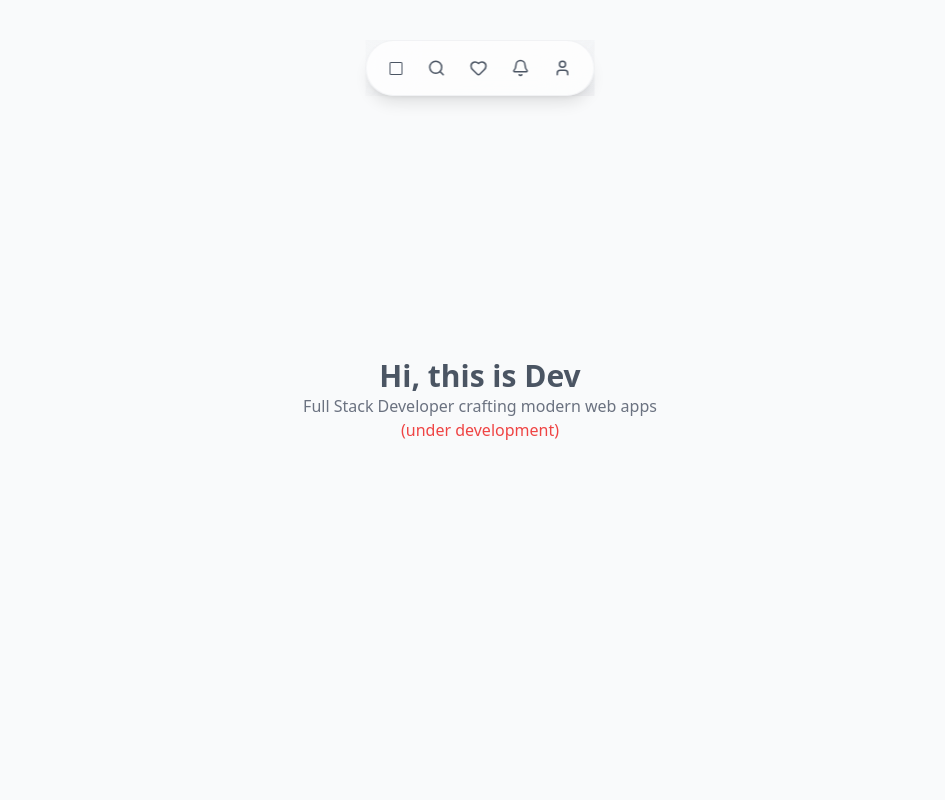
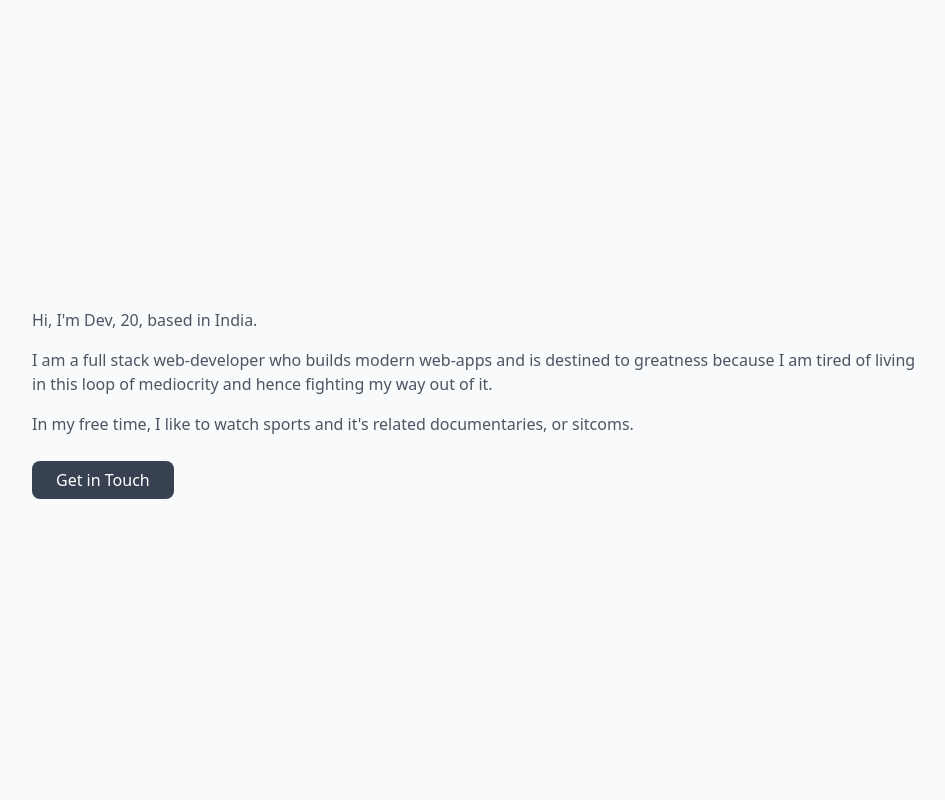
Before and after one commit to SuperrJoey/portfolio, a Next.js app: page / in a window 1280 px wide. Shown: the top 800 px of the page, without its empty margins (160-1105 px from the left). Built offline with nearby package versions, Linux system fonts and the light colour scheme.

Commit message:
redesigned hero

```diff
--- a/app/components/Hero.tsx
+++ b/app/components/Hero.tsx
@@ -1,16 +1,47 @@
 export default function Hero() {
     return (
-        <section id="home" className="min-h-screen bg-gray-50 flex items-center justify-center">
-            <div className="text-center">
-                <h1 className="text-3xl font-bold text-gray-600">
-                    Hi, this is Dev
-                </h1>
-                <p className="text-gray-500">
-                    Full Stack Developer crafting modern web apps
-                </p>
-                <p className="text-red-500">
-                    (under development)
-                </p>
+        <section id="home" className="min-h-screen bg-gray-50 flex items-center justify-center px-8">
+            <div className="max-w-4xl w-full flex items-center gap-16">
+                {/*Photo*/}
+                {/* <div className="flex-shrink-0">
+                    <div className="w-64 h-64 rounded-full overflow-hidden bg-gray-100 border border-gray-200">
+                        <img
+                            src="./dev-photo.png"
+                            alt="Profile"
+                            className="w-full h-full object-cover"
+                        />
+                    </div>
+                </div> */}
+
+                {/* About section */}
+                <div className="space-y-4">
+                    {/* <div>
+                        <h1 className="text-4xl text-gray-900 mb-2">
+                            Hi, I'm Dev.
+                        </h1>
+                    </div> */}
+
+                    <p className="text-gray-600">
+                        Hi, I'm Dev, 20, based in India.
+                    </p>
+
+                    <p className="text-gray-600">
+                        I am a full stack web-developer who builds modern web-apps and is destined to greatness because I am
+                        tired of living in this loop of mediocrity and hence fighting my way out of it.
+                    </p>
+                    <p className="text-gray-600">
+                        In my free time, I like to watch sports and it's related documentaries, or sitcoms.
+                    </p>
+
+                    <div className="pt-4">
+                        <a
+                            href=""
+                            className="px-6 py-2 bg-gray-700 text-white hover:bg-gray-800 transition-colors rounded-lg"
+                        >
+                            Get in Touch
+                        </a>
+                    </div>
+                </div>
             </div>
         </section>
     )
--- a/app/components/Navbar.tsx
+++ /dev/null
@@ -1,80 +0,0 @@
-'use client'
-
-import { useState } from 'react';
-import { Home, Search, Heart, User, Settings, Bell } from 'lucide-react';
-
-interface NavItem {
-  id: string;
-  icon: React.ReactNode;
-  label: string;
-}
-
-const navItems: NavItem[] = [
-  { id: 'projects', icon: <svg width="15" height="15" viewBox="0 0 15 15" fill="none" xmlns="http://www.w3.org/2000/svg"><path d="M12.5 2H2.5C2.22386 2 2 2.22386 2 2.5V12.5C2 12.7761 2.22386 13 2.5 13H12.5C12.7761 13 13 12.7761 13 12.5V2.5C13 2.22386 12.7761 2 12.5 2ZM2.5 1C1.67157 1 1 1.67157 1 2.5V12.5C1 13.3284 1.67157 14 2.5 14H12.5C13.3284 14 14 13.3284 14 12.5V2.5C14 1.67157 13.3284 1 12.5 1H2.5Z" fill="currentColor" fill-rule="evenodd" clip-rule="evenodd"></path></svg>, label: 'Projects' },
-  { id: 'search', icon: <Search size={18} />, label: 'Search' },
-  { id: 'heart', icon: <Heart size={18} />, label: 'Favorites' },
-  { id: 'bell', icon: <Bell size={18} />, label: 'Notifications' },
-  { id: 'user', icon: <User size={18} />, label: 'Profile' },
-];
-
-const MinimalNavbar = () => {
-  const [activeItem, setActiveItem] = useState<string>('home');
-  const [hoveredItem, setHoveredItem] = useState<string | null>(null);
-
-  return (
-         <nav className='absolute  top-6 left-1/2 transform -translate-x-1/2 z-50 mt-4'>
-    <div className="bg-gradient-to-br from-gray-50 to-gray-100 flex items-center justify-center relative">
-      <div className="absolute inset-0 overflow-hidden">
-        <div className="absolute w-96 h-96 bg-gray-200/30 rounded-full blur-3xl top-10 left-10"></div>
-        <div className="absolute w-64 h-64 bg-gray-300/20 rounded-full blur-3xl bottom-10 right-10"></div>
-      </div>
-
-      <div className="relative z-10">
-        <nav className="bg-white/80 backdrop-blur-xl border border-gray-200/50 rounded-full px-3 py-2 shadow-lg transition-all duration-300 hover:bg-white/90 hover:border-gray-300/60 hover:shadow-xl hover:-translate-y-0.5">
-          <div className="flex items-center space-x-1">
-            {navItems.map((item, index) => (
-              <button
-                key={item.id}
-                onClick={() => setActiveItem(item.id)}
-                onMouseEnter={() => setHoveredItem(item.id)}
-                onMouseLeave={() => setHoveredItem(null)}
-                className={`relative p-2.5 rounded-full transition-all duration-200 group/item ${
-                  activeItem === item.id
-                    ? 'bg-gray-900 text-white shadow-md'
-                    : 'text-gray-600 hover:text-gray-900 hover:bg-gray-100/80'
-                }`}
-                style={{
-                  transitionDelay: `${index * 30}ms`,
-                }}
-              >
-                <div className={`transition-all duration-200 ${
-                  hoveredItem === item.id && activeItem !== item.id ? 'scale-110' : 'scale-100'
-                }`}>
-                  {item.icon}
-                </div>
-
-                {activeItem === item.id && (
-                  <div className="absolute -bottom-0.5 left-1/2 transform -translate-x-1/2 w-1 h-1 bg-gray-900 rounded-full"></div>
-                )}
-
-                {hoveredItem === item.id && (
-                  <div className="absolute -top-10 left-1/2 transform -translate-x-1/2 bg-gray-900 text-white text-xs px-2 py-1 rounded-md whitespace-nowrap animate-in fade-in slide-in-from-bottom-1 duration-150">
-                    {item.label}
-                    <div className="absolute top-full left-1/2 transform -translate-x-1/2 w-0 h-0 border-l-2 border-r-2 border-t-2 border-transparent border-t-gray-900"></div>
-                  </div>
-                )}
-
-                <div className="absolute inset-0 rounded-full opacity-0 group-active/item:opacity-100 bg-gray-200 animate-ping pointer-events-none"></div>
-              </button>
-            ))}
-          </div>
-
-          <div className="absolute inset-0 rounded-full bg-white/20 opacity-0 group-hover:opacity-100 transition-opacity duration-300 blur-sm -z-10"></div>
-        </nav>
-      </div>
-    </div>
-    </nav>
-  );
-};
-
-export default MinimalNavbar;
--- a/app/data/projects.ts
+++ b/app/data/projects.ts
@@ -7,7 +7,8 @@ export interface Project {
     links: {
         live?: string;
         github?: string;
-    }
+    },
+    // featured
 }
 
 export const projects: Project[] = [
@@ -23,7 +24,35 @@ export const projects: Project[] = [
         }
     },
     {
-        id:
-    }
+        id: "project-2",
+        title: "DevTerrain",
+        description: "Turn your GitHub contributions into lively 3D Landscapes",
+        image: "",
+        techStack: [""],
+        links: {
+            live: "",
+            github: ""
+        }
+    },
+    {
+        id: "project-3",
+        title: "CineFlix",
+        description: "A full stack web-app designed to manage theatre bookings",
+        image: "",
+        techStack: [""],
+        links: {
+            live: "",
+            github: ""
+        }
+    },
+]
 
-]
+//helper function to work with project data
+export const getProjectById = (id: string): Project | undefined => {
+    return projects.find(project => project.id === id);
+};
+
+//add a featured field in the interface when projects get too much and use this function
+// export const getFeaturedProjects = (): Project[] => {
+//     return projects.filter(project => project.featured);
+// }
--- a/app/layout.tsx
+++ b/app/layout.tsx
@@ -31,7 +31,7 @@ export default function RootLayout({
       <body
         className={`${geistSans.variable} ${geistMono.variable} antialiased`}
       >
-        <Navbar />
+        {/* <Navbar /> */}
         {children}
       </body>
     </html>
```
Also changed, not shown: public/dev-photo.png (added).
